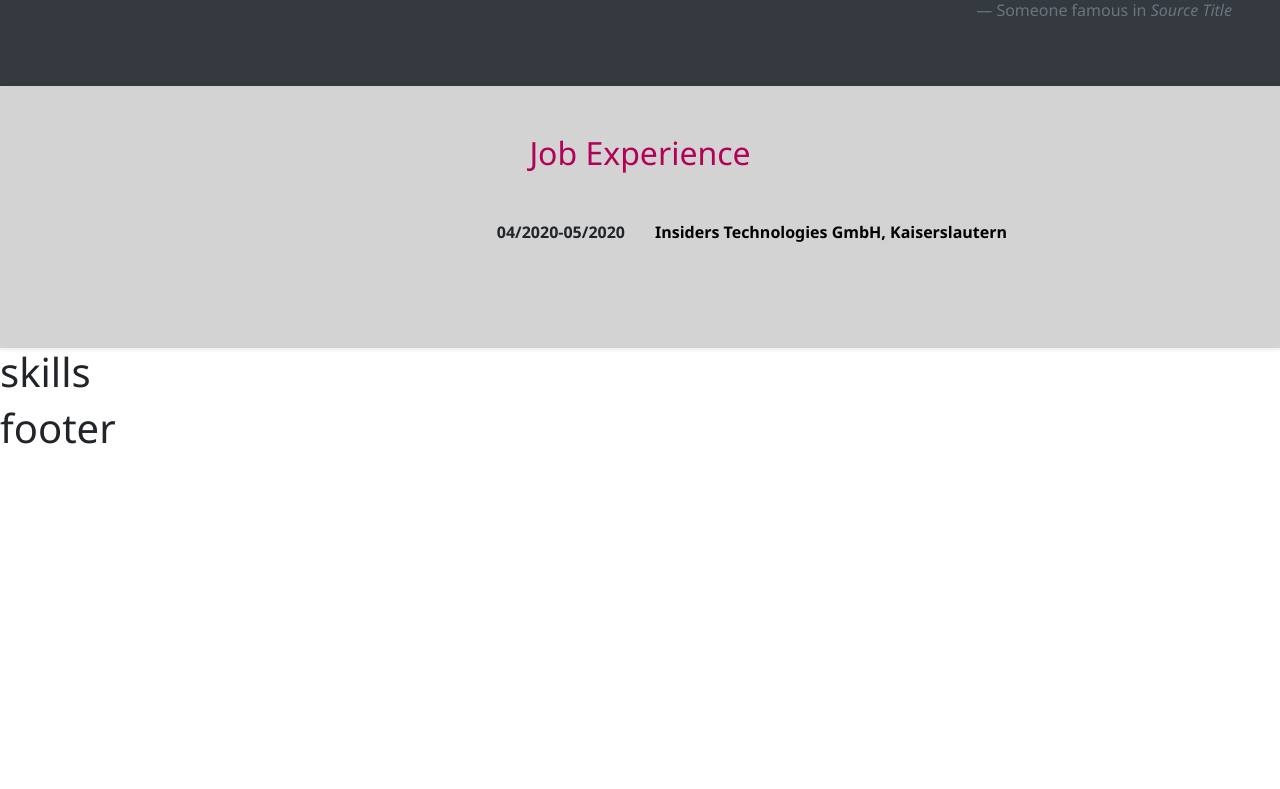
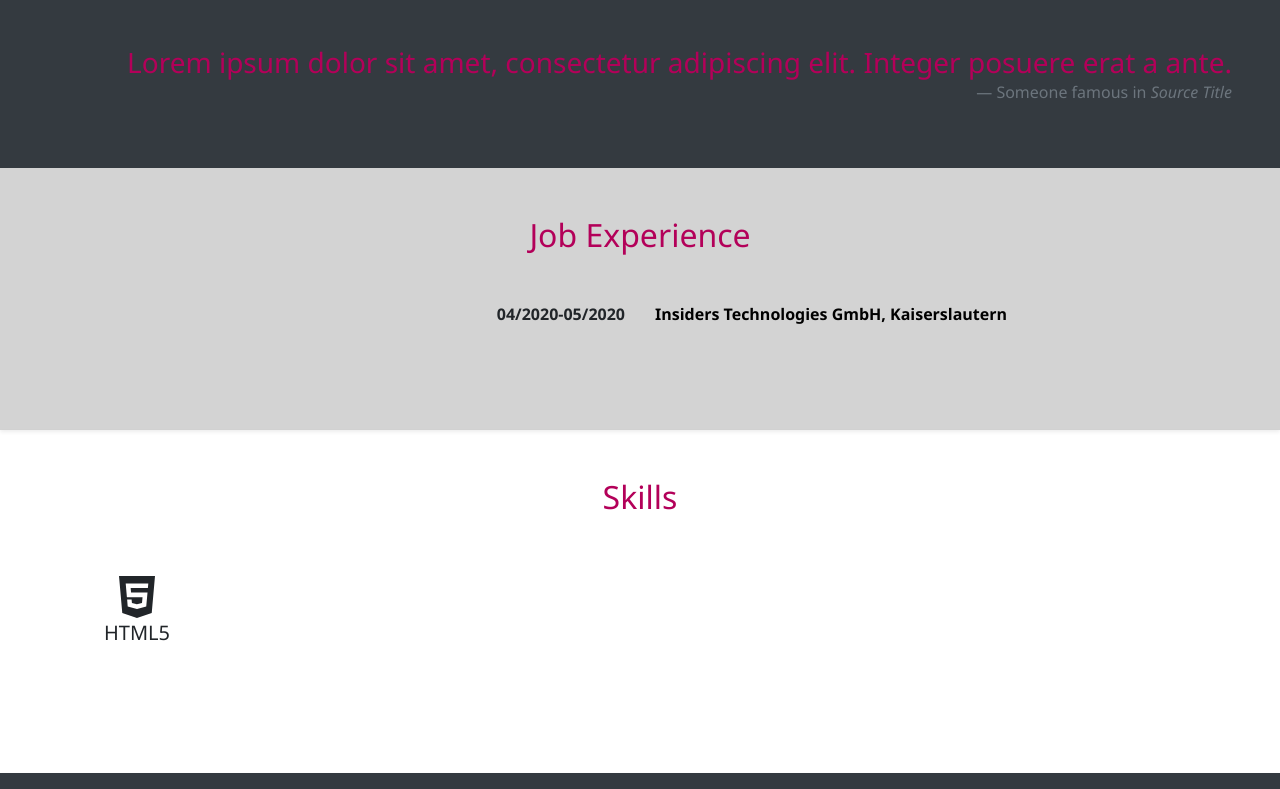
Before and after one commit to Marvelous-Maddie/react-cv, a React (Create React App) app: page / in a window 1280 px wide. Shown: the part 1128-1917 px from the top of the page. Before the commit the page ends 1588 px from the top, so only its background shows below. Built offline with nearby package versions, Linux system fonts and the light colour scheme.

Commit message:
Update App and Header

```diff
--- a/src/App.js
+++ b/src/App.js
@@ -6,6 +6,8 @@ import About from "./components/About";
 import Education from "./components/Education";
 import Quote from "./components/Quote";
 import Experience from "./components/Experience";
+import Skills from "./components/Skills";
+import Footer from "./components/Footer";
 
 function App() {
   return (
@@ -17,10 +19,8 @@ function App() {
       <Education />
       <Quote />
       <Experience />
-
-          <h1 id="skills">skills</h1>
-          <h1>footer</h1>
-
+      <Skills />
+      <Footer />
     </div>
   );
 }
--- a/src/components/Header.js
+++ b/src/components/Header.js
@@ -5,16 +5,16 @@ import { faBars } from '@fortawesome/free-solid-svg-icons';
 const Header = (handleClick) => {
   return (
     <header id="home">
-      <nav className="navbar navbar-expand-lg fixed-top navbar-dark bg-dark shadow-sm">
+      <nav className="navbar navbar-expand-lg sticky-top navbar-dark bg-dark shadow-sm">
         <a class="navbar-brand mr-5" href="#home" style={{color: "#b30059"}}>
           <h1>Madlen Engel</h1>
         </a>
 
-        <button class="navbar-toggler" type="button" data-toggle="collapse" data-target="#navbarTogglerDemo02" aria-controls="navbarTogglerDemo02" aria-expanded="false" aria-label="Toggle navigation">
+        <button class="navbar-toggler" type="button" data-toggle="collapse" data-target="#navbarToggler" aria-controls="navbarToggler" aria-expanded="false" aria-label="Toggle navigation">
           <FontAwesomeIcon icon={faBars} />
         </button>
 
-        <div class="collapse navbar-collapse" id="navbarTogglerDemo02">
+        <div class="collapse navbar-collapse" id="navbarToggler">
         <ul className="navbar-nav ml-auto mt-2 mt-lg-0">
           <li className="nav-item mr-4 h4">
             <a className="nav-link" href="#about">About</a>
```
